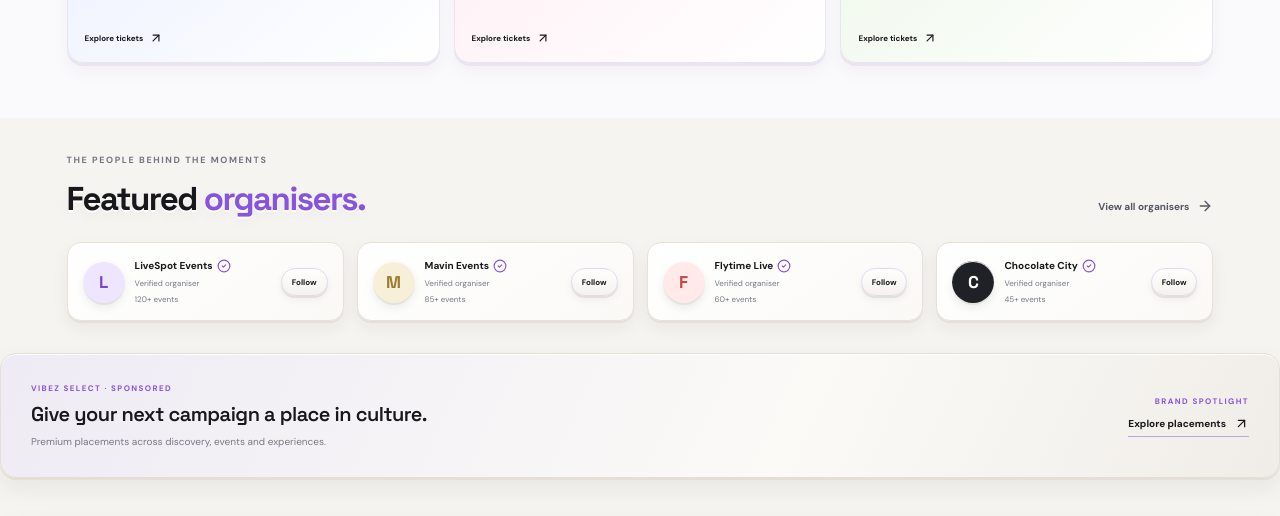
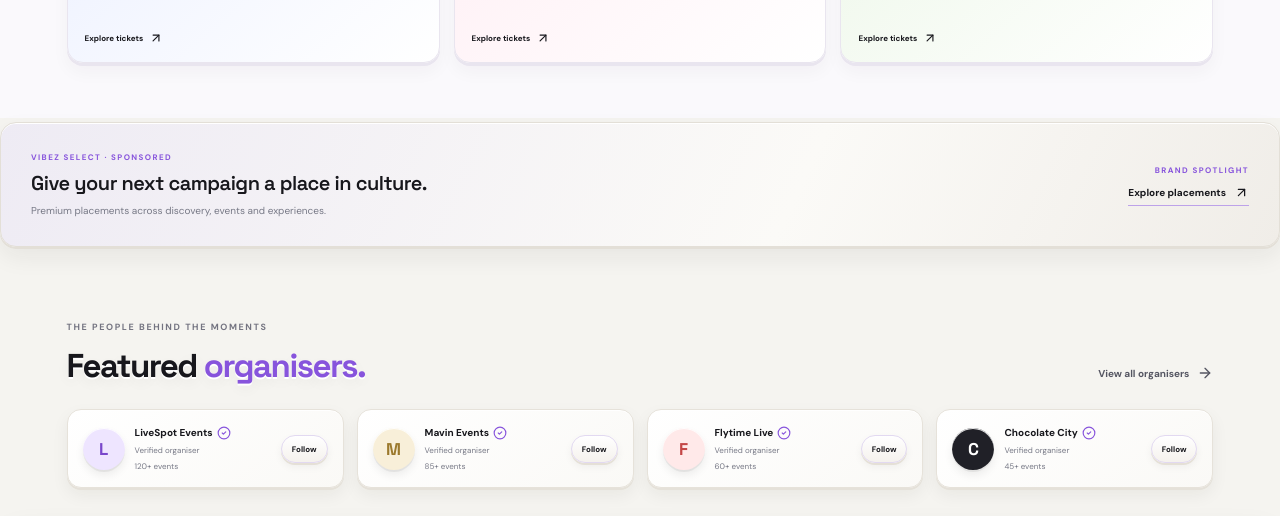
Before and after one commit to mrceogodwin/Vibez, a Next.js app: page / in a window 1280 px wide. Shown: the part 4580-5096 px from the top of the page. Built offline with nearby package versions, Linux system fonts and the light colour scheme; no server answers.

Commit message:
Move VIBEZ Select sponsor banner above featured organisers

```diff
--- a/app/page.tsx
+++ b/app/page.tsx
@@ -142,9 +142,11 @@ export default function Home() {
       </div>
     </section>
 
+            <section className="ad-slot ad-mid-slot"><div className="ad-top-copy"><span>VIBEZ SELECT · SPONSORED</span><strong>Give your next campaign a place in culture.</strong><small>Premium placements across discovery, events and experiences.</small></div><div className="ad-top-action"><span>BRAND SPOTLIGHT</span><a href="/advertise">Explore placements <ArrowUpRight size={15}/></a></div></section>
+
     <section className="organiser-light" id="organisers"><div className="light-section-heading"><div><span className="light-eyebrow">THE PEOPLE BEHIND THE MOMENTS</span><h2>Featured <em>organisers.</em></h2></div><a href="/organisers">View all organisers <ArrowRight size={16}/></a></div><div className="organiser-grid">{organisers.map(org=><article className="organiser-card" key={org.name}><div className={"organiser-avatar "+org.tone}>{org.mark}</div><div className="organiser-info"><strong>{org.name} <CheckCircle2 size={14}/></strong><span>Verified organiser</span><small>{org.count}</small></div><button onClick={e=>{const b=e.currentTarget;b.textContent=b.textContent==="Following"?"Follow":"Following";}}>Follow</button></article>)}</div></section>
 
-        <section className="ad-slot ad-mid-slot"><div className="ad-top-copy"><span>VIBEZ SELECT · SPONSORED</span><strong>Give your next campaign a place in culture.</strong><small>Premium placements across discovery, events and experiences.</small></div><div className="ad-top-action"><span>BRAND SPOTLIGHT</span><a href="/advertise">Explore placements <ArrowUpRight size={15}/></a></div></section>
+
 
     <section className="ad-banner ad-banner-final"><div className="ad-banner-text"><span className="sponsored-kicker">SPONSORED · CULTURE PARTNER</span><h2>Be where the<br/><em>moments happen.</em></h2><p>Connect your brand to live culture, community and unforgettable experiences.</p><a href="/advertise">Become a partner <ArrowUpRight size={16}/></a></div><div className="ad-banner-art"><span>PARTNER<br/>WITH VYBZ</span><small>CULTURE & COMMUNITY</small></div></section>
 
```
